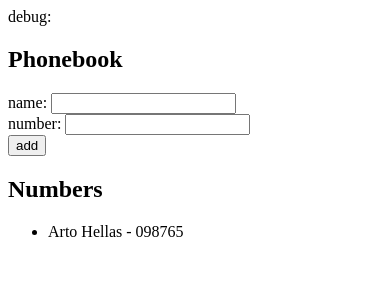
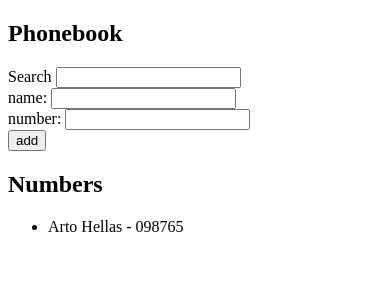
Before and after one commit to danodoms/fullstackopen, a React (Vite) app in the folder part2/phonebook/: page / in a window 390 px wide. Shown: the top 300 px of the page. Built offline with nearby package versions, Linux system fonts and the light colour scheme.

Commit message:
refactored the code into separate componnets in phonebook app WIP

```diff
--- a/part2/phonebook/src/App.jsx
+++ b/part2/phonebook/src/App.jsx
@@ -1,64 +1,39 @@
-import { useState } from "react";
+import { useState, useEffect } from "react";
+import Display from "./Display";
+import Form from "./Form";
+import Search from "./Search";
 
 const App = () => {
   const [persons, setPersons] = useState([
     { name: "Arto Hellas", number: "098765" },
   ]);
+
+  const [personsToShow, setPersonsToShow] = useState(persons);
   const [newName, setNewName] = useState("");
   const [newNumber, setNewNumber] = useState("");
-
-  const handleNameChange = (event) => {
-    console.log(event.target.value);
-    setNewName(event.target.value);
-  };
-
-  const handleNumberChange = (event) => {
-    setNewNumber(event.target.value);
-  };
-
-  const addPerson = (event) => {
-    event.preventDefault();
-
-    if (persons.find((person) => person.name === newName)) {
-      return alert(`${newName} is already aded to phonebook`);
-    }
-
-    console.log(newName);
-
-    setPersons(persons.concat({ name: newName, number: newNumber }));
-    console.log(persons);
-  };
+  const [searchTerm, setSearchTerm] = useState("");
 
   return (
     <div>
-      <div>debug: {newName}</div>
       <h2>Phonebook</h2>
-      <form onSubmit={addPerson}>
-        <div>
-          <div>
-            name: <input value={newName} onChange={handleNameChange} />
-          </div>
-          <div>
-            number: <input value={newNumber} onChange={handleNumberChange} />
-          </div>
-        </div>
-        <div>
-          <button type="submit">add</button>
-        </div>
-      </form>
 
-      <div>
-        <h2>Numbers</h2>
-        <ul>
-          {persons.map((person, index) => (
-            <div>
-              <li key={index}>
-                {person.name} - {person.number}
-              </li>
-            </div>
-          ))}
-        </ul>
-      </div>
+      <Search
+        setPersonsToShow={setPersonsToShow}
+        persons={persons}
+        searchTerm={searchTerm}
+        setSearchTerm={setSearchTerm}
+      />
+
+      <Form
+        persons={persons}
+        setPersons={setPersons}
+        newName={newName}
+        newNumber={newNumber}
+        setNewName={setNewName}
+        setNewNumber={setNewNumber}
+      />
+
+      <Display people={personsToShow} />
     </div>
   );
 };
--- /dev/null
+++ b/part2/phonebook/src/Display.jsx
@@ -0,0 +1,18 @@
+const Display = ({ people }) => {
+  return (
+    <div>
+      <h2>Numbers</h2>
+      <ul>
+        {people.map((person, index) => (
+          <div>
+            <li key={index}>
+              {person.name} - {person.number}
+            </li>
+          </div>
+        ))}
+      </ul>
+    </div>
+  );
+};
+
+export default Display;
--- /dev/null
+++ b/part2/phonebook/src/Form.jsx
@@ -0,0 +1,55 @@
+const Form = ({
+  persons,
+  setPersons,
+  newName,
+  newNumber,
+  setNewName,
+  setNewNumber,
+}) => {
+  const handleNameChange = (event) => {
+    console.log(event.target.value);
+    setNewName(event.target.value);
+  };
+
+  const handleNumberChange = (event) => {
+    setNewNumber(event.target.value);
+  };
+
+  const addPerson = (event) => {
+    event.preventDefault();
+
+    if (persons.find((person) => person.name === newName)) {
+      return alert(`${newName} is already aded to phonebook`);
+    }
+
+    console.log(newName);
+
+    setPersons(persons.concat({ name: newName, number: newNumber }));
+    console.log(persons);
+
+    // filterPersons();
+  };
+
+  return (
+    <form onSubmit={addPerson}>
+      <div>
+        <div>
+          name: <input value={newName} onChange={handleNameChange} />
+        </div>
+        <div>
+          number:{" "}
+          <input
+            type="number"
+            value={newNumber}
+            onChange={handleNumberChange}
+          />
+        </div>
+      </div>
+      <div>
+        <button type="submit">add</button>
+      </div>
+    </form>
+  );
+};
+
+export default Form;
--- /dev/null
+++ b/part2/phonebook/src/Search.jsx
@@ -0,0 +1,29 @@
+import { useState, useEffect } from "react";
+const Search = ({ persons, setPersonsToShow, searchTerm, setSearchTerm }) => {
+  const handleSearch = (event) => {
+    setSearchTerm(event.target.value.toLowerCase());
+  };
+
+  const filterPersons = () => {
+    if (searchTerm == "") {
+      console.log("no search term");
+      setPersonsToShow(persons);
+      return;
+    }
+
+    setPersonsToShow(
+      persons.filter((person) => person.name.toLowerCase().includes(searchTerm))
+    );
+  };
+
+  useEffect(() => {
+    filterPersons();
+  }, [persons, searchTerm]);
+  return (
+    <div>
+      Search <input value={searchTerm} onChange={handleSearch} />
+    </div>
+  );
+};
+
+export default Search;
```
